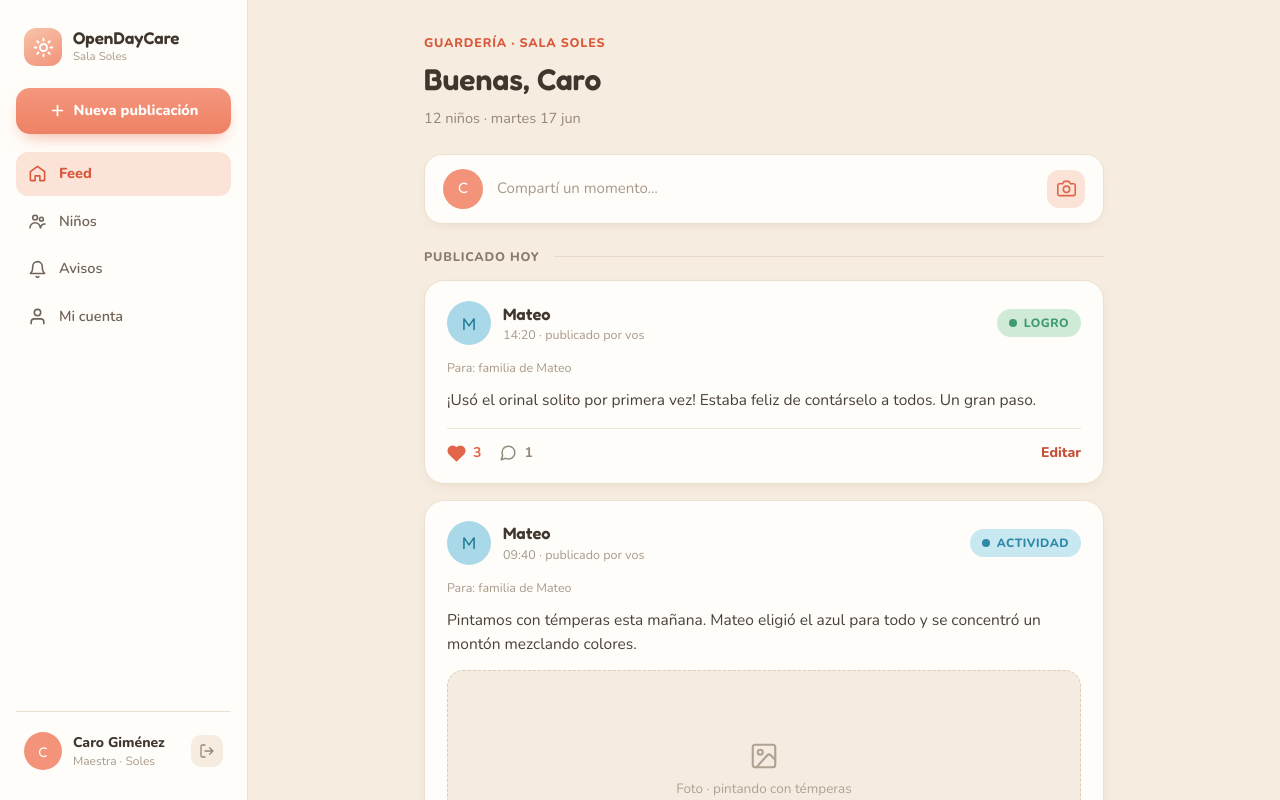
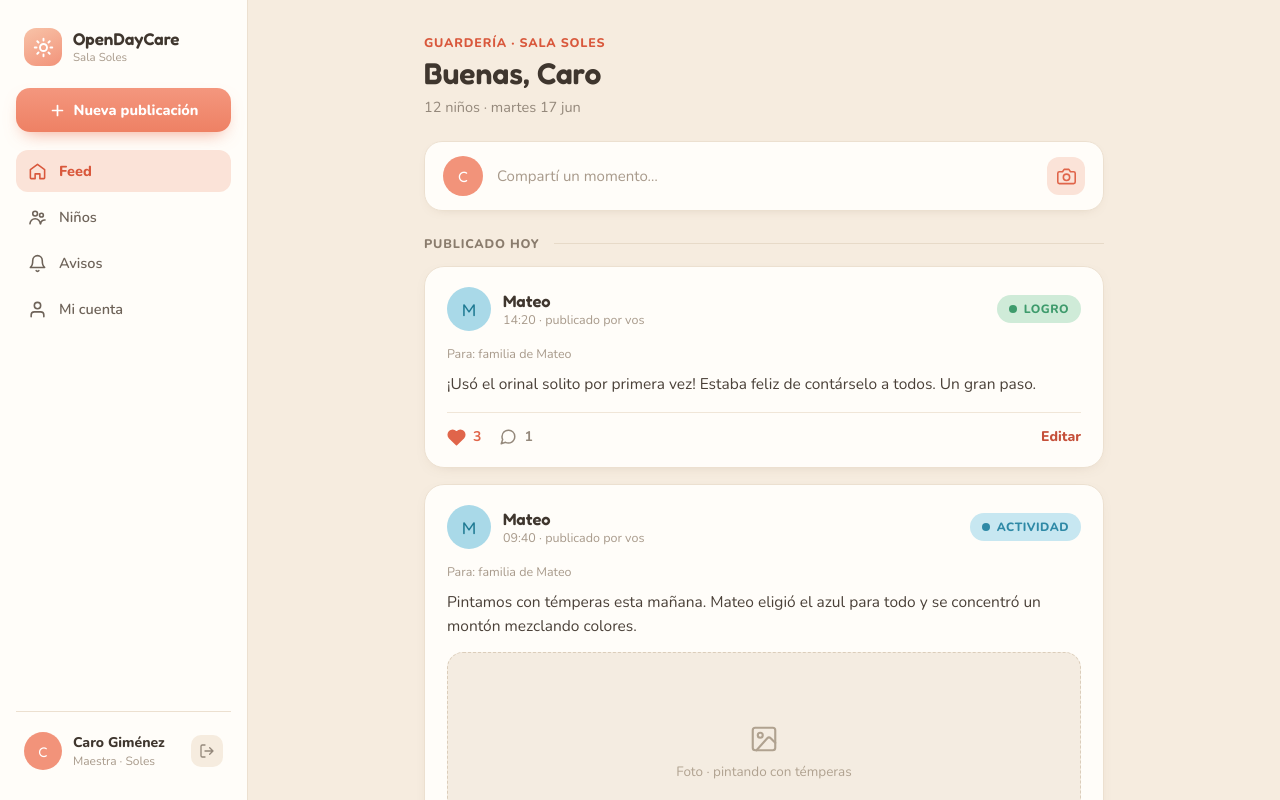
Before and after one commit to JassoEC/opencode-opendaycare, a Next.js app: page / in a window 1280 px wide. Built offline with nearby package versions, Linux system fonts and the light colour scheme.

Commit message:
restore default line-height and input padding stripped by tailwind preflight (spec 03 fidelity fix)

```diff
--- a/app/globals.css
+++ b/app/globals.css
@@ -57,7 +57,12 @@ body {
   background: var(--color-background);
   color: var(--color-ink);
   font-family: var(--font-nunito), system-ui, sans-serif;
+  line-height: normal;
   -webkit-font-smoothing: antialiased;
+}
+
+input {
+  padding: 1px 2px;
 }
 
 @layer base {
```
